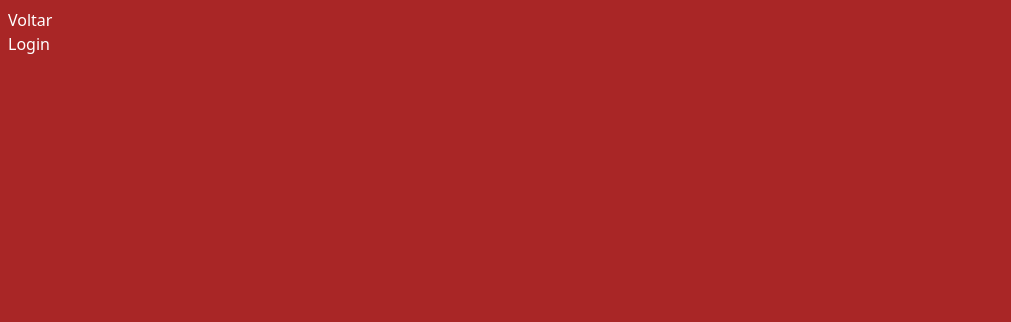
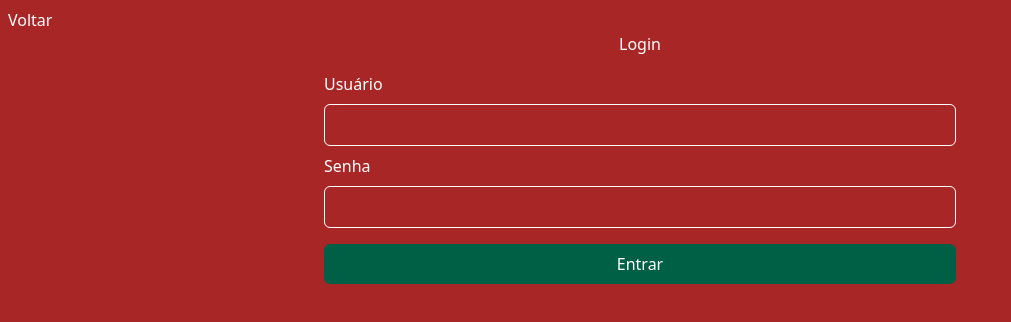
Before and after one commit to mikael-espinola/landpage-sta-luzia, a Next.js app: page /login in a window 1280 px wide. Shown: the top 322 px of the page, without its empty margins (0-1011 px from the left). Built offline with nearby package versions, Linux system fonts and the light colour scheme.

Commit message:
:sparkles: feat: login formulário

```diff
--- a/src/app/login/page.tsx
+++ b/src/app/login/page.tsx
@@ -1,15 +1,17 @@
-import LinkButton from '@/components/linkButton/LinkButton'
-import React from 'react'
+import LoginForm from "@/components/form/LoginForm";
+import LinkButton from "@/components/linkButton/LinkButton";
+import React from "react";
 
 const page = () => {
-    return (
-        <div className='p-2'>
-            <LinkButton text='Voltar' href='/' />
-            <h1>
-                Login
-            </h1>
-        </div>
-    )
-}
+  return (
+    <div className="p-2 flex flex-col items-center justify-center ">
+      <div className="flex w-full">
+        <LinkButton text="Voltar" href="/" />
+      </div>
+      <h1>Login</h1>
+      <LoginForm />
+    </div>
+  );
+};
 
-export default page
+export default page;
--- /dev/null
+++ b/src/components/form/LoginForm.tsx
@@ -0,0 +1,35 @@
+"use client";
+import React from "react";
+
+const LoginForm = () => {
+  return (
+    <form className="my-4 flex flex-col items-center w-full ">
+      <div className="flex flex-col gap-2 w-full md:w-1/2">
+        <label htmlFor="email">Usuário</label>
+        <input
+          type="email"
+          id="email"
+          name="email"
+          required
+          className="outline-0  p-2 rounded-md border"
+        />
+        <label htmlFor="password">Senha</label>
+        <input
+          type="password"
+          id="password"
+          name="password"
+          required
+          className="outline-0  p-2 rounded-md border"
+        />
+      </div>
+      <button
+        type="submit"
+        className=" w-full md:w-1/2 bg-emerald-800 text-white p-2 rounded-md mt-4"
+      >
+        Entrar
+      </button>
+    </form>
+  );
+};
+
+export default LoginForm;
```
